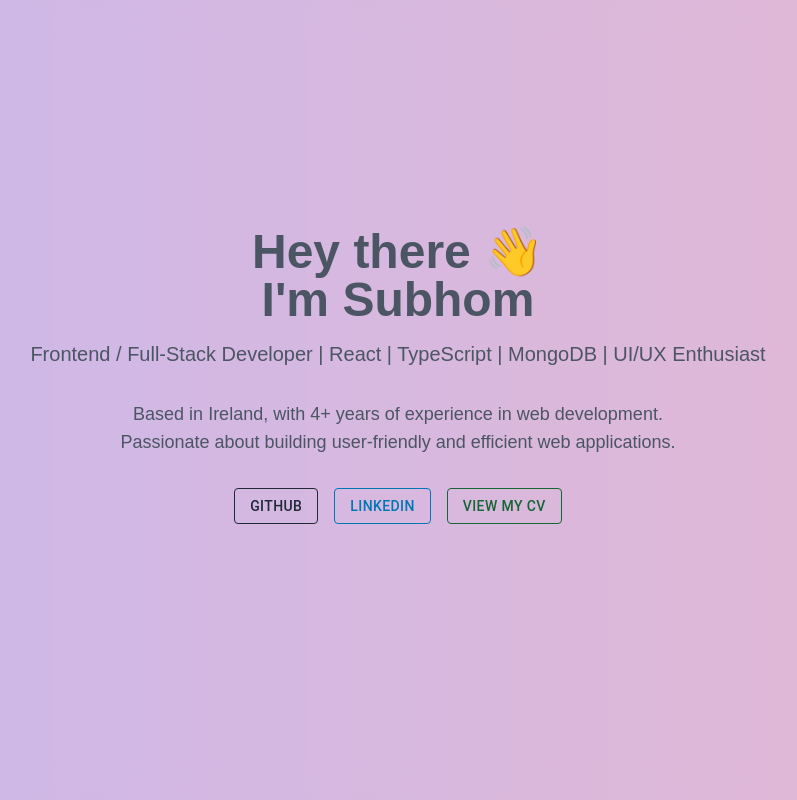
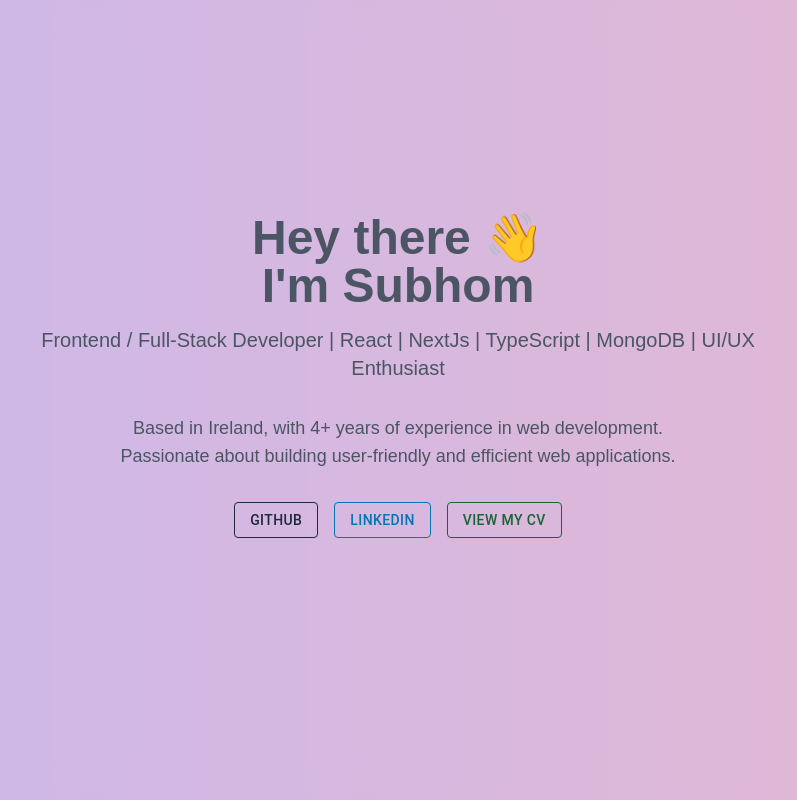
Before and after one commit to Subhom1/portfolio-simplified, a Next.js app: page / in a window 1280 px wide. Shown: the whole page, without its empty margins (242-1039 px from the left). Built offline with nearby package versions, Linux system fonts and the light colour scheme.

Commit message:
fix: update technology stack in the homepage description

```diff
--- a/src/app/page.tsx
+++ b/src/app/page.tsx
@@ -29,7 +29,7 @@
           animate={{ opacity: 1, y: 0 }}
           transition={{ delay: 0.3, duration: 0.6 }}
         >
-          Frontend / Full-Stack Developer | React | TypeScript | MongoDB | UI/UX
+          Frontend / Full-Stack Developer | React | NextJs | TypeScript | MongoDB | UI/UX
           Enthusiast
         </motion.p>
         <motion.h3
```
